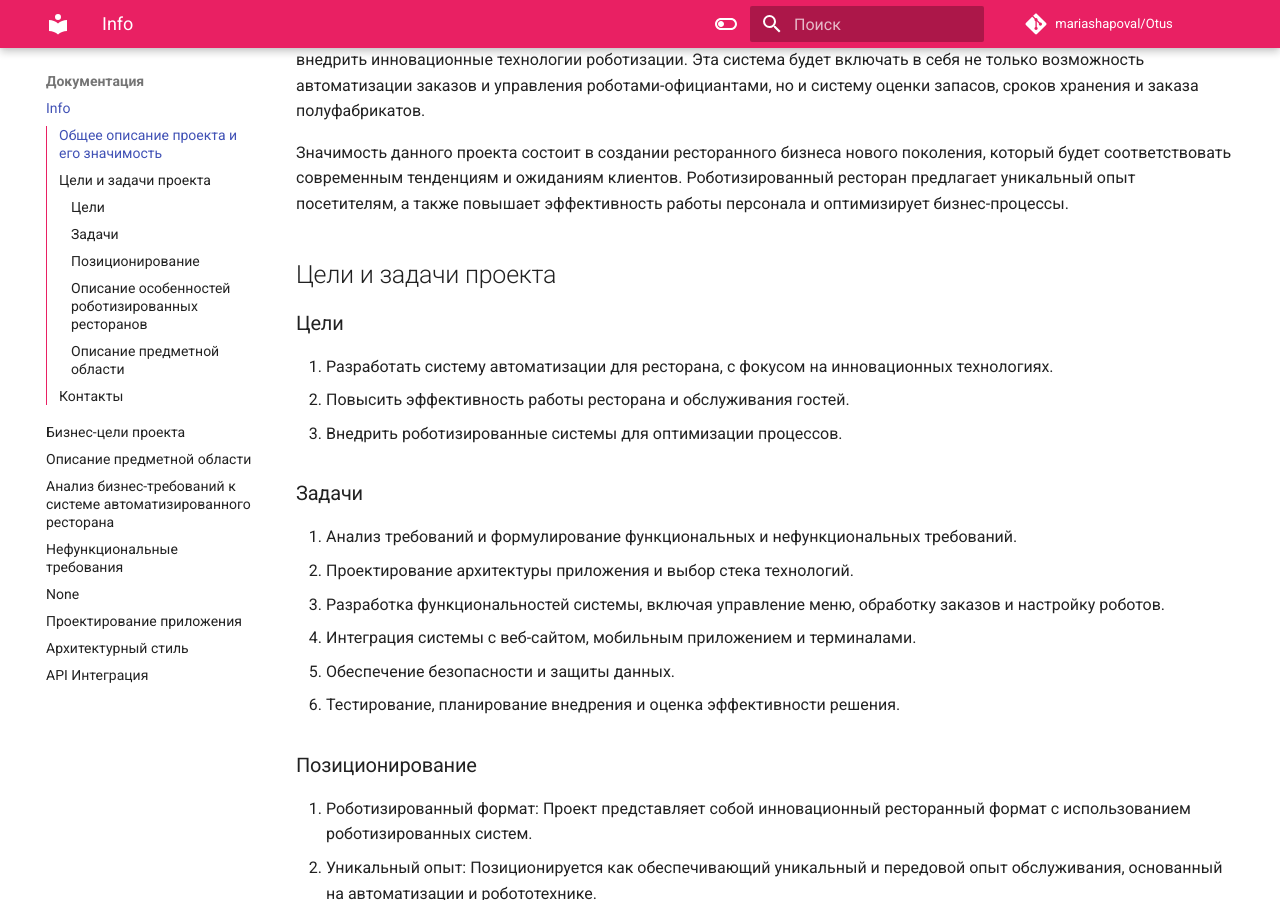
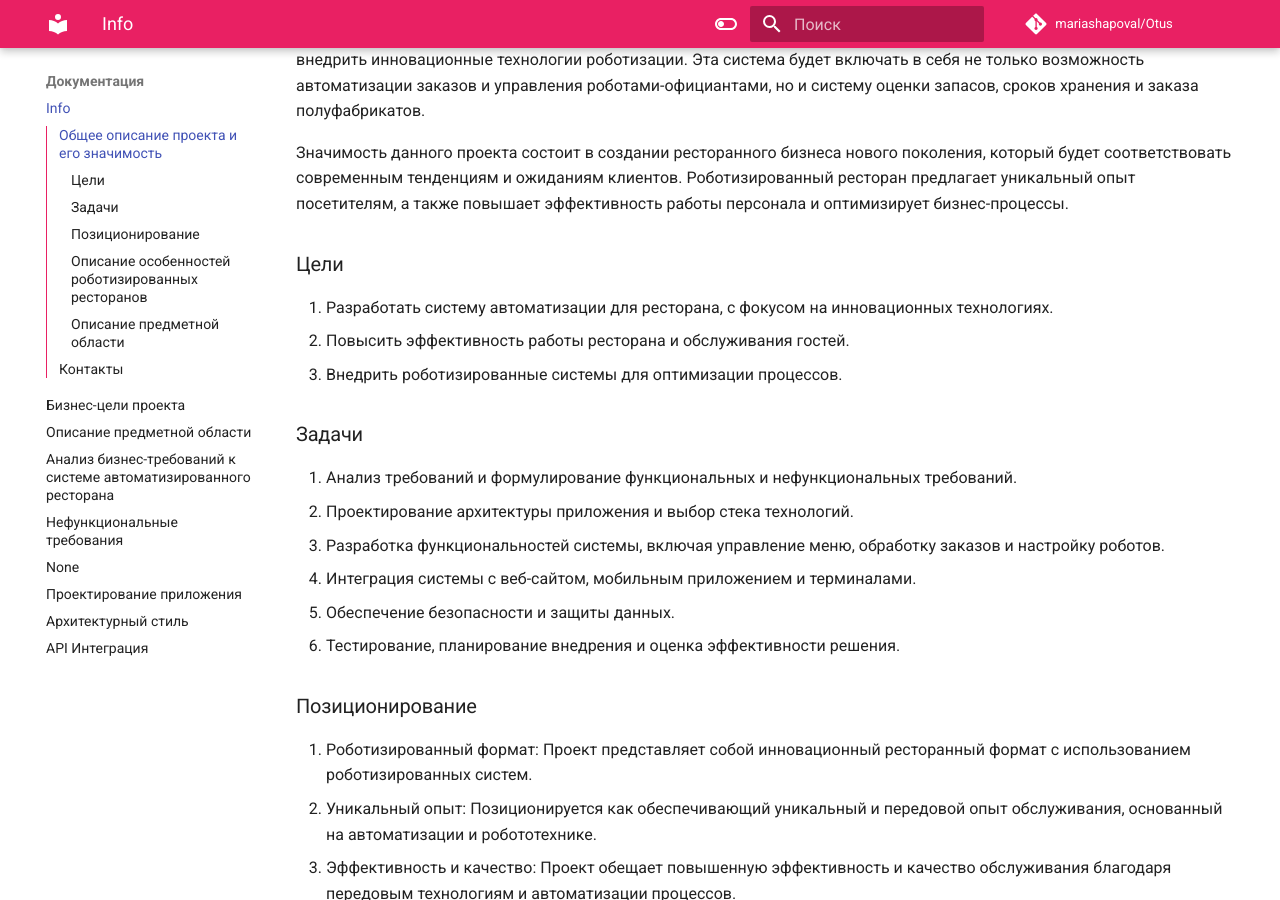
Before and after one commit to mariashapoval/Otus, an MkDocs documentation site: the page built from docs/info.md, in a window 1280 px wide and 900 px high, scrolled down 350 px. Built offline with MkDocs 1.6.1 and Material for MkDocs 9.7.7, drawn with Linux system fonts in a browser that asks for light colours; comment, search, counter and statistics services are not loaded.

Commit message:
Update info.md

```diff
--- a/docs/info.md
+++ b/docs/info.md
@@ -5,8 +5,6 @@
 Цель данного проекта – создать интегрированную систему управления, которая позволит ресторанным предприятиям внедрить инновационные технологии роботизации. Эта система будет включать в себя не только возможность автоматизации заказов и управления роботами-официантами, но и систему оценки запасов, сроков хранения и заказа полуфабрикатов.
 
 Значимость данного проекта состоит в создании ресторанного бизнеса нового поколения, который будет соответствовать современным тенденциям и ожиданиям клиентов. Роботизированный ресторан предлагает уникальный опыт посетителям, а также повышает эффективность работы персонала и оптимизирует бизнес-процессы.
-
-## Цели и задачи проекта
 
 ### Цели
 
```
